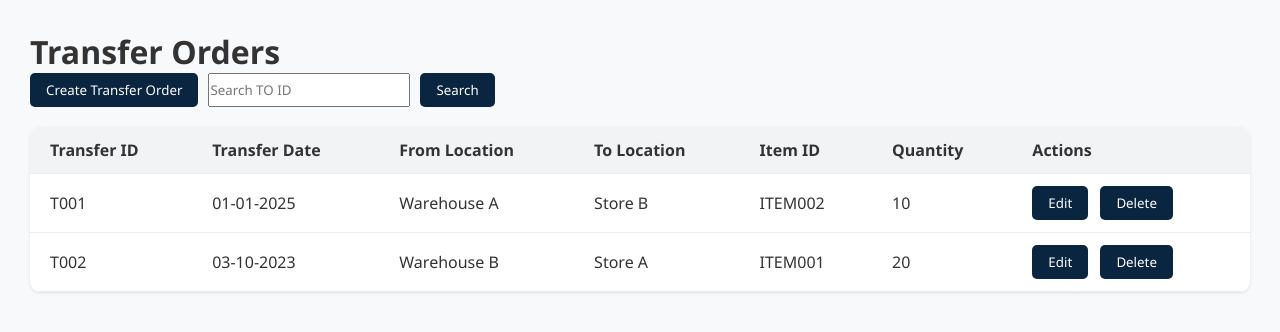
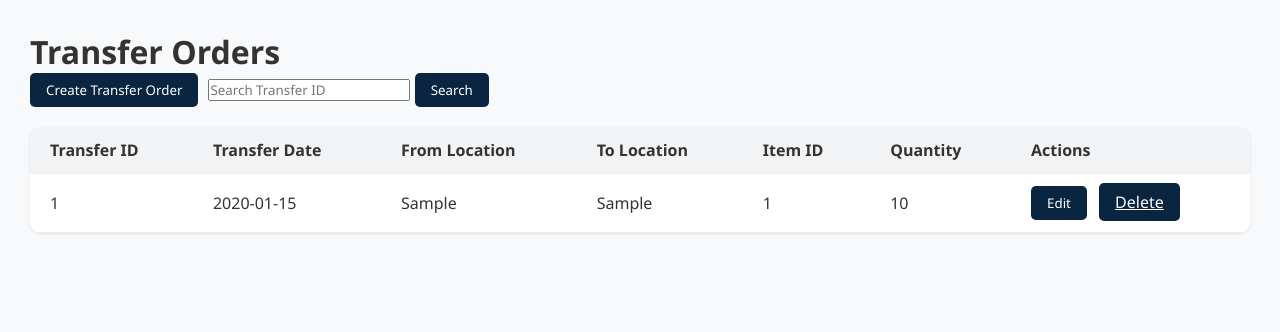
Before and after one commit to isaac-do/SmartStock, a PHP site: page /transferorder.php in a window 1280 px wide. Shown: the part 73-405 px from the top of the page. Run offline with PHP 8.4, Linux system fonts and the light colour scheme; tables that the repository leaves empty hold one stand-in row (values such as "Sample post").

Commit message:
transferOrder done

```diff
--- a/transferorder.php
+++ b/transferorder.php
@@ -1,17 +1,61 @@
 <?php
 $conn = new mysqli("localhost", "root", "", "smartstock");
-
 if ($conn->connect_error)
     die("Connection failed: " . $conn->connect_error);
+
+if ($_SERVER["REQUEST_METHOD"] === "POST" && isset($_POST['create_to'])) {
+    $to_id = $_POST['to_id'];
+    $transfer_date = $_POST['transfer_date'];
+    $from_location = $_POST['from_location'];
+    $to_location = $_POST['to_location'];
+    $item_id = $_POST['item_id'];
+    $quantity = $_POST['quantity'];
+
+    $stmt = $conn->prepare("INSERT INTO TransferOrders (TransferID, TransferDate, FromLocation, ToLocation, ItemID, Quantity) VALUES (?, ?, ?, ?, ?, ?)");
+    $stmt->bind_param("sssssi", $to_id, $transfer_date, $from_location, $to_location, $item_id, $quantity);
+    $stmt->execute();
+    $stmt->close();
+
+    header("Location: transferorder.php");
+    exit;
+}
+
+if ($_SERVER["REQUEST_METHOD"] === "POST" && isset($_POST['update_to'])) {
+    $to_id = $_POST['edit_to_id'];
+    $transfer_date = $_POST['edit_transfer_date'];
+    $from_location = $_POST['edit_from_location'];
+    $to_location = $_POST['edit_to_location'];
+    $item_id = $_POST['edit_item_id'];
+    $quantity = $_POST['edit_quantity'];
+
+    $stmt = $conn->prepare("UPDATE TransferOrders SET TransferID=?, TransferDate=?, FromLocation=?, ToLocation=?, ItemID=?, Quantity=? WHERE TransferID=?");
+    $stmt->bind_param("sssssis", $to_id, $transfer_date, $from_location, $to_location, $item_id, $quantity, $to_id);
+    $stmt->execute();
+    $stmt->close();
+
+    header("Location: transferorder.php");
+    exit;
+}
+
+if (isset($_GET['delete'])) {
+    $to_id = $_GET['delete'];
+
+    $stmt = $conn->prepare("DELETE FROM TransferOrders WHERE TransferID = ?");
+    $stmt->bind_param("s", $to_id);
+    $stmt->execute();
+    $stmt->close();
+
+    header("Location: transferorder.php");
+    exit;
+}
 ?>
 <!DOCTYPE html>
 <html lang="en">
 
 <head>
     <meta charset="UTF-8">
-    <meta name="viewport" content="width=device-width, initial-scale=1.0">
-    <title>SmartStock ERP</title>
-    <link rel="stylesheet" href="style.css">
+    <title>Transfer Orders | SmartStock ERP</title>
+    <link rel="stylesheet" href="style.css" />
 </head>
 
 <body>
@@ -19,9 +63,9 @@
         <div class="titletext"><strong>SmartStock ERP</strong></div>
         <nav class="topnav">
             <a href="index.php">Dashboard</a>
-            <a href="inventory.html">Inventory</a>
+            <a href="inventory.php">Inventory</a>
             <a href="purchaseorder.php">Purchase Orders</a>
-            <a href="transferorder.html">Transfer Orders</a>
+            <a href="transferorder.php">Transfer Orders</a>
             <a href="management.php">Management</a>
         </nav>
     </header>
@@ -30,40 +74,45 @@
         <h1>Transfer Orders</h1>
         <div class="actions">
             <button class="btn" onclick="showCreateForm()">Create Transfer Order</button>
-            <input type="text" id="searchInput" placeholder="Search TO ID" />
-            <button class="btn" onclick="">Search</button>
+            <form method="GET">
+                <input type="text" id="searchInput" name="search" placeholder="Search Transfer ID" value="<?= isset($_GET['search']) ? htmlspecialchars($_GET['search']) : '' ?>" />
+                <button class="btn" type="Submit">Search</button>
+            </form>
         </div>
 
         <!-- This is the TO create form-->
         <div id="createForm" class="toggle-form">
+            <form method="POST">
                 <h2>Create New Transfer Order</h2>
-            <label for="to_id">Transfer ID</label>
-            <input type="text" id="to_id" name="to_id" />
+                <label for="to_id">TransferID</label>
+                <input type="text" id="to_id" name="to_id" required />
 
                 <label for="transfer_date">Transfer Date</label>
-            <input type="date" id="transfer_date" name="transfer_date" />
+                <input type="date" id="transfer_date" name="transfer_date" required/>
 
                 <label for="from_location">From Location</label>
-            <input type="text" id="from_location" name="from_location" />
+                <input type="text" id="from_location" name="from_location" required/>
 
                 <label for="to_location">To Location</label>
-            <input type="text" id="to_location" name="to_location" />
+                <input type="text" id="to_location" name="to_location" required/>
 
                 <label for="item_id">Item ID</label>
-            <input type="text" id="item_id" name="item_id" />
+                <input type="text" id="item_id" name="item_id" required/>
 
                 <label for="quantity">Quantity</label>
-            <input type="number" id="quantity" name="quantity" />
+                <input type="number" id="quantity" name="quantity" required/>
 
-            <button class="btn" onclick="alert('TO Created.')">Create</button>
+                <button class="btn" type="submit" name="create_to" onclick="alert('TO Created.')">Create</button>
+            </form>
         </div>
         <!-- This is the TO edit form-->
         <div id="editForm" class="modal-overlay">
+            <form method="POST">
                 <div class="modal-content">
-                <h2>Edit Transfer Order</h2>
+                    <h2>Edit Purchase Order</h2>
                     <div class="form-group">
-                    <label>Transfer ID</label>
-                    <input type="text" id="edit_to_id" name="edit_to_id" disabled />
+                        <label>TransferID</label>
+                        <input type="text" id="edit_to_id" name="edit_to_id" readonly />
                     </div>
                     <div class="form-group">
                         <label>Transfer Date</label>
@@ -85,9 +134,10 @@
                         <label>Quantity</label>
                         <input type="number" id="edit_quantity" name="edit_quantity" />
                     </div>
-                <button class="btn" onclick="alert('Changes saved.')">Save Changes</button>
+                    <button class="btn" type="submit" name="update_to" onclick="alert('Changes saved.')">Save Changes</button>
                     <button class="btn btn-secondary" onclick="closeEditForm()">Cancel</button>
                 </div>
+            </form>
         </div>
         <table>
             <thead>
@@ -101,33 +151,43 @@
                     <th>Actions</th>
                 </tr>
             </thead>
-            <tbody>
+            <!--Temporary data. Will need to implement PHP to pull from database.-->
+            <tbody id="toTable">
+                <?php
+                $search = isset($_GET['search']) ? $_GET['search'] : '';
+                if (!empty($search)) {
+                    $stmt = $conn->prepare("SELECT * FROM TransferOrders WHERE TransferID LIKE ?");
+                    $likeSearch = "%$search%";
+                    $stmt->bind_param("s", $likeSearch);
+                    $stmt->execute();
+                    $result = $stmt->get_result();
+                }
+                else
+                    $result = $conn->query("SELECT * FROM TransferOrders");
+
+                while ($row = $result->fetch_assoc()): ?>
                     <tr>
-                    <td>T001</td>
-                    <td>01-01-2025</td>
-                    <td>Warehouse A</td>
-                    <td>Store B</td>
-                    <td>ITEM002</td>
-                    <td>10</td>
+                        <td><?= htmlspecialchars($row["TransferID"]) ?></td>
+                        <td><?= htmlspecialchars($row["TransferDate"]) ?></td>
+                        <td><?= htmlspecialchars($row["FromLocation"]) ?></td>
+                        <td><?= htmlspecialchars($row["ToLocation"]) ?></td>
+                        <td><?= htmlspecialchars($row["ItemID"]) ?></td>
+                        <td><?= htmlspecialchars($row["Quantity"]) ?></td>
                         <td class="actions-row">
                             <button class="btn"
-                            onclick="showEditForm('T001', '2025-01-01', 'Warehouse A', 'Store B', 'ITEM002', '10')">Edit</button>
-                        <button class="btn">Delete</button>
+                                onclick="showEditForm(
+                                '<?= htmlspecialchars($row['TransferID']) ?>',
+                                '<?= htmlspecialchars($row['TransferDate']) ?>',
+                                '<?= htmlspecialchars($row['FromLocation']) ?>',
+                                '<?= htmlspecialchars($row['ToLocation']) ?>',
+                                '<?= htmlspecialchars($row['ItemID']) ?>',
+                                '<?= htmlspecialchars($row['Quantity']) ?>'
+                                )">Edit</button>
+                            <a class="btn btn-danger" href="transferorder.php?delete=<?= urlencode($row['TransferID']) ?>"
+                                onclick="return confirm('Are you sure you want to delete this Purchase Order?')">Delete</a>
                         </td>
                     </tr>
-                <tr>
-                    <td>T002</td>
-                    <td>03-10-2023</td>
-                    <td>Warehouse B</td>
-                    <td>Store A</td>
-                    <td>ITEM001</td>
-                    <td>20</td>
-                    <td class="actions-row">
-                        <button class="btn"
-                            onclick="showEditForm('T002', '2023-03-10', 'Warehouse B', 'Store A', 'ITEM001', '20')">Edit</button>
-                        <button class="btn">Delete</button>
-                    </td>
-                </tr>
+                <?php endwhile; ?>
             </tbody>
         </table>
     </div>
@@ -135,7 +195,6 @@
         function showCreateForm() {
             const form = document.getElementById('createForm');
             form.style.display = form.style.display === 'block' ? 'none' : 'block';
-            document.getElementById('editForm').style.display = 'none';
         }
 
         function showEditForm(to_id, transfer_date, from_location, to_location, item_id, quantity) {
```
Lines whose indentation alone changed are shown as unchanged.
